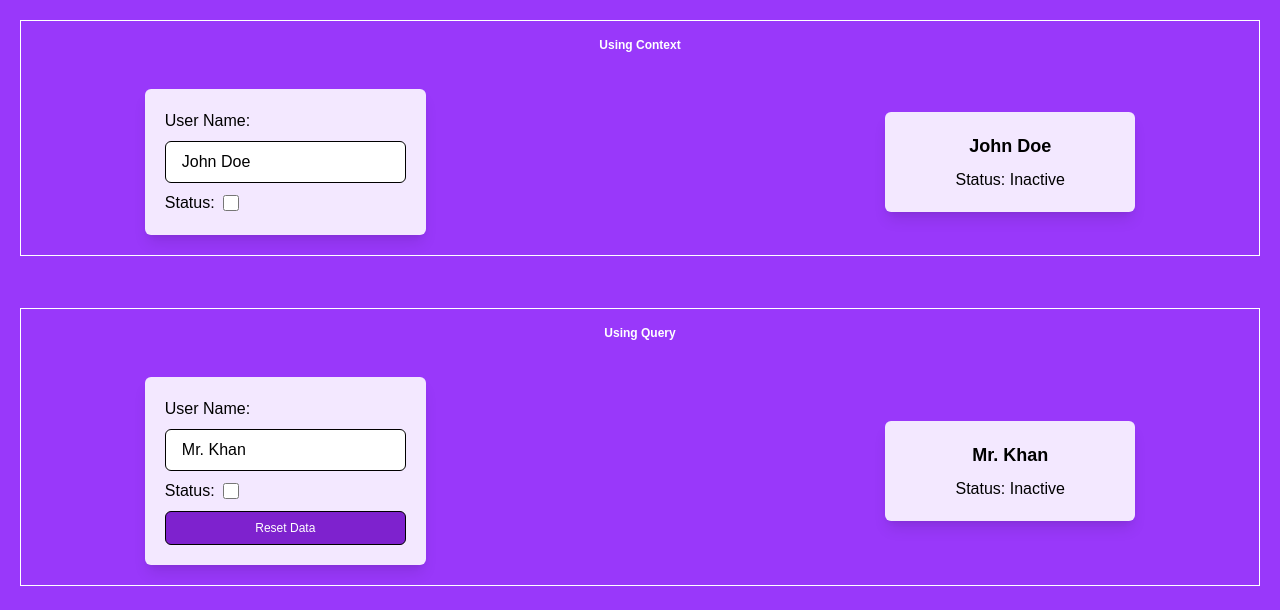
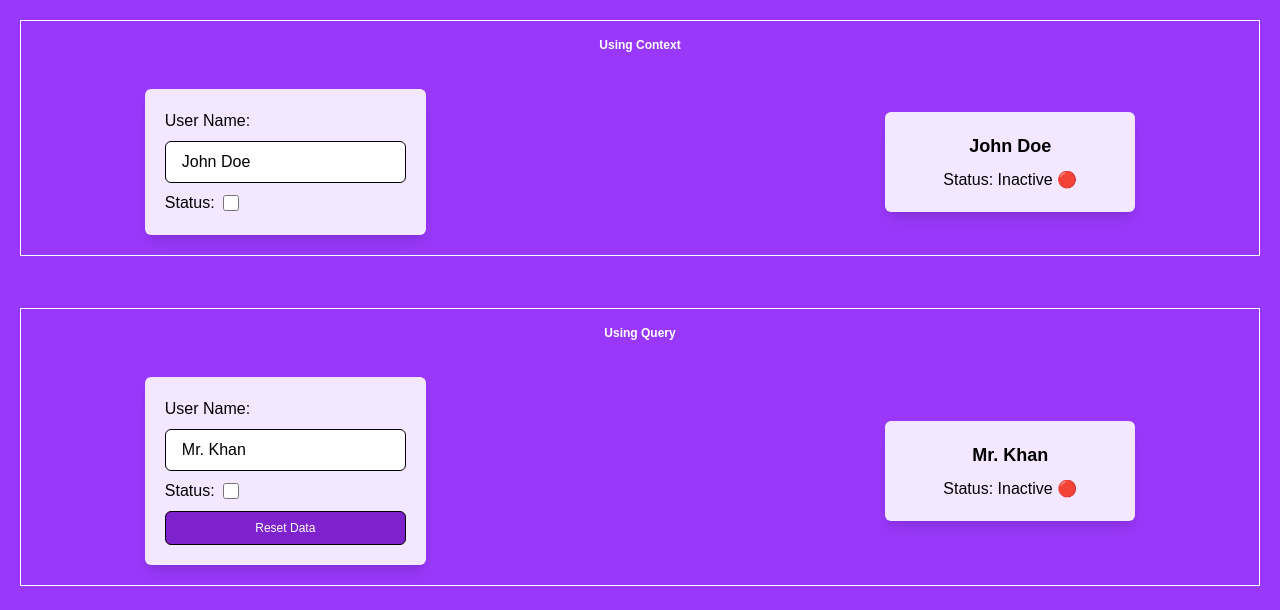
Before and after one commit to rakibshakib/react-rnd, a Next.js app: page / in a window 1280 px wide. Shown: the top 610 px of the page. Built offline with nearby package versions, Linux system fonts and the light colour scheme.

Commit message:
update: react query state management

```diff
--- a/src/context-case/components/LastChild.jsx
+++ b/src/context-case/components/LastChild.jsx
@@ -7,7 +7,10 @@ const LastChild = () => {
     <div className="flex items-center justify-center mx-auto">
       <div className="w-[250px] py-5 rounded-md px-5 border-white shadow-lg bg-purple-100 text-black flex flex-col items-center gap-2">
         <p className="text-lg font-bold">{user.name || "N/A"}</p>
-        <p>Status: {user.isActive ? "Active" : "Inactive"}</p>
+        <p>
+          Status: {user.isActive ? "Active" : "Inactive"}
+          <span>{user?.isActive ? " 🟢" : " 🔴"}</span>{" "}
+        </p>
       </div>
     </div>
   );
--- a/src/ts-query/components/User.jsx
+++ b/src/ts-query/components/User.jsx
@@ -6,7 +6,10 @@ const User = () => {
     <div className="flex items-center justify-center mx-auto">
       <div className="w-[250px] py-5 rounded-md px-5 border-white shadow-lg bg-purple-100 text-black flex flex-col items-center gap-2">
         <p className="text-lg font-bold">{data?.name || "N/A"}</p>
-        <p>Status: {data?.isActive ? "Active" : "Inactive"}</p>
+        <p>
+          Status: {data?.isActive ? "Active" : "Inactive"}{" "}
+          <span>{data?.isActive ? " 🟢" : " 🔴"}</span>{" "}
+        </p>
       </div>
     </div>
   );
```
